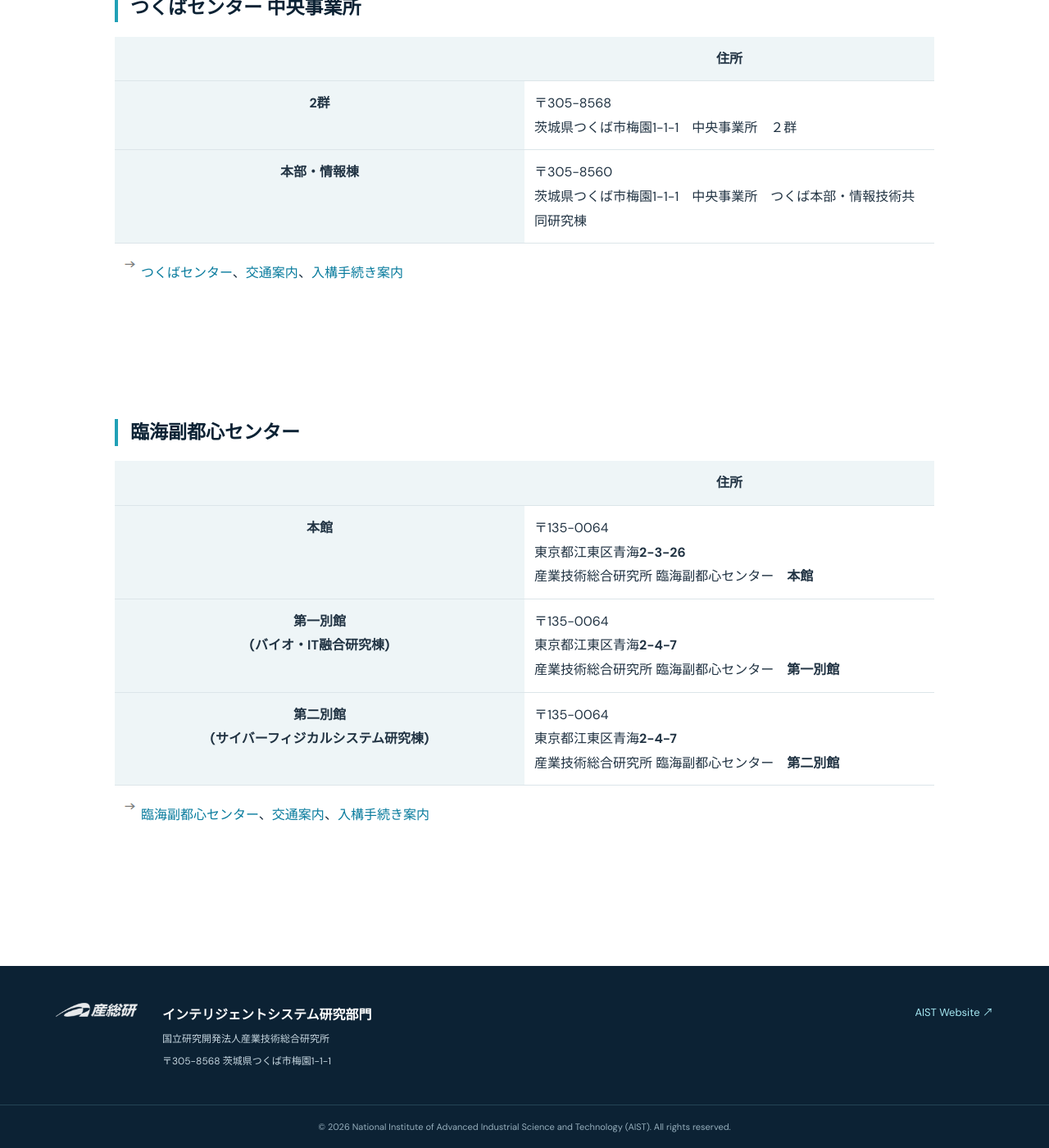
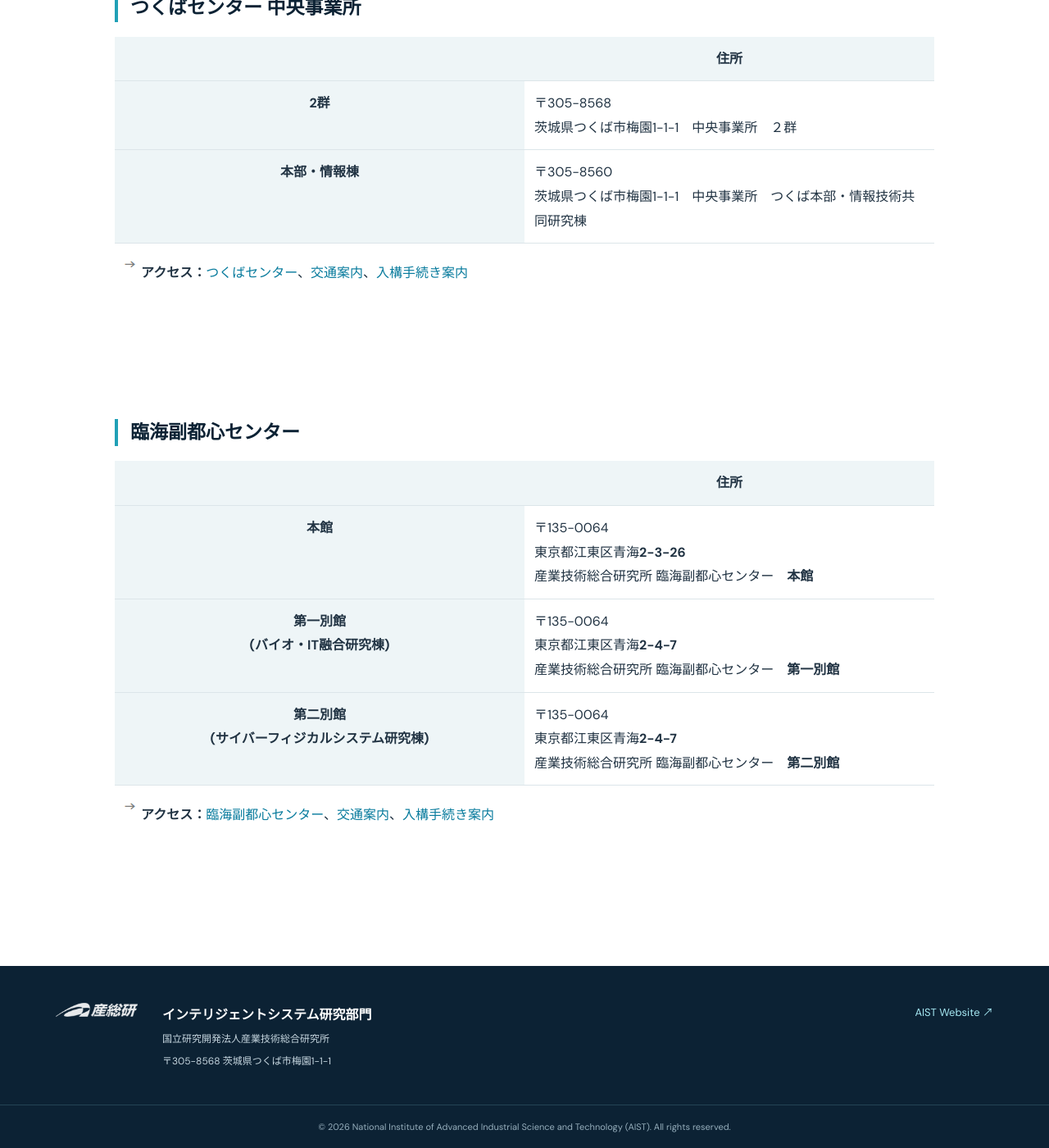
Before and after one commit to isri-aist/isri-aist.github.io, a Jekyll site: the page built from ja/location/index.md, in a window 1280 px wide and 1400 px high, scrolled down 518 px. Shown: the whole window at 82% size. Built offline with Jekyll 4.4.1, drawn with Linux system fonts in a browser that asks for light colours.

Commit message:
Update index.md

```diff
--- a/ja/location/index.md
+++ b/ja/location/index.md
@@ -27,7 +27,7 @@ permalink: /ja/location/
 </tr>
 </tbody>
 </table>
-<img alt="→" border="0" src="{{ '/ja/common/img/allaw_m_gray.png' | relative_url }}"/><a href="https://www.aist.go.jp/tsukuba/" target="_blank">つくばセンター</a>、<a href="https://www.aist.go.jp/aist_j/guidemap/tsukuba/tsukuba_map_main.html" target="_blank">交通案内</a>、<a href="https://www.aist.go.jp/aist_j/guidemap/tsukuba/tsukuba_map_main.html" target="_blank">入構手続き案内</a><br/>
+<img alt="→" border="0" src="{{ '/ja/common/img/allaw_m_gray.png' | relative_url }}"/><b>アクセス：</b><a href="https://www.aist.go.jp/tsukuba/" target="_blank">つくばセンター</a>、<a href="https://www.aist.go.jp/aist_j/guidemap/tsukuba/tsukuba_map_main.html" target="_blank">交通案内</a>、<a href="https://www.aist.go.jp/aist_j/guidemap/tsukuba/tsukuba_map_main.html" target="_blank">入構手続き案内</a><br/>
 <br/>
 <br/>
 <br/>
@@ -61,7 +61,7 @@ permalink: /ja/location/
 </tr>
 </tbody>
 </table>
-<img alt="→" border="0" src="{{ '/ja/common/img/allaw_m_gray.png' | relative_url }}"/><a href="https://www.aist.go.jp/waterfront/ja/outline/" target="_blank">臨海副都心センター</a>、<a href="https://www.aist.go.jp/aist_j/guidemap/tokyo_waterfront/tokyo_waterfront_map_main.html" target="_blank">交通案内</a>、<a href="https://www.aist.go.jp/waterfront/ja/access/index.html#procedure" target="_blank">入構手続き案内</a><br/>
+<img alt="→" border="0" src="{{ '/ja/common/img/allaw_m_gray.png' | relative_url }}"/><b>アクセス：</b><a href="https://www.aist.go.jp/waterfront/ja/outline/" target="_blank">臨海副都心センター</a>、<a href="https://www.aist.go.jp/aist_j/guidemap/tokyo_waterfront/tokyo_waterfront_map_main.html" target="_blank">交通案内</a>、<a href="https://www.aist.go.jp/waterfront/ja/access/index.html#procedure" target="_blank">入構手続き案内</a><br/>
 <br/>
 <br/>
 <br/>
```
